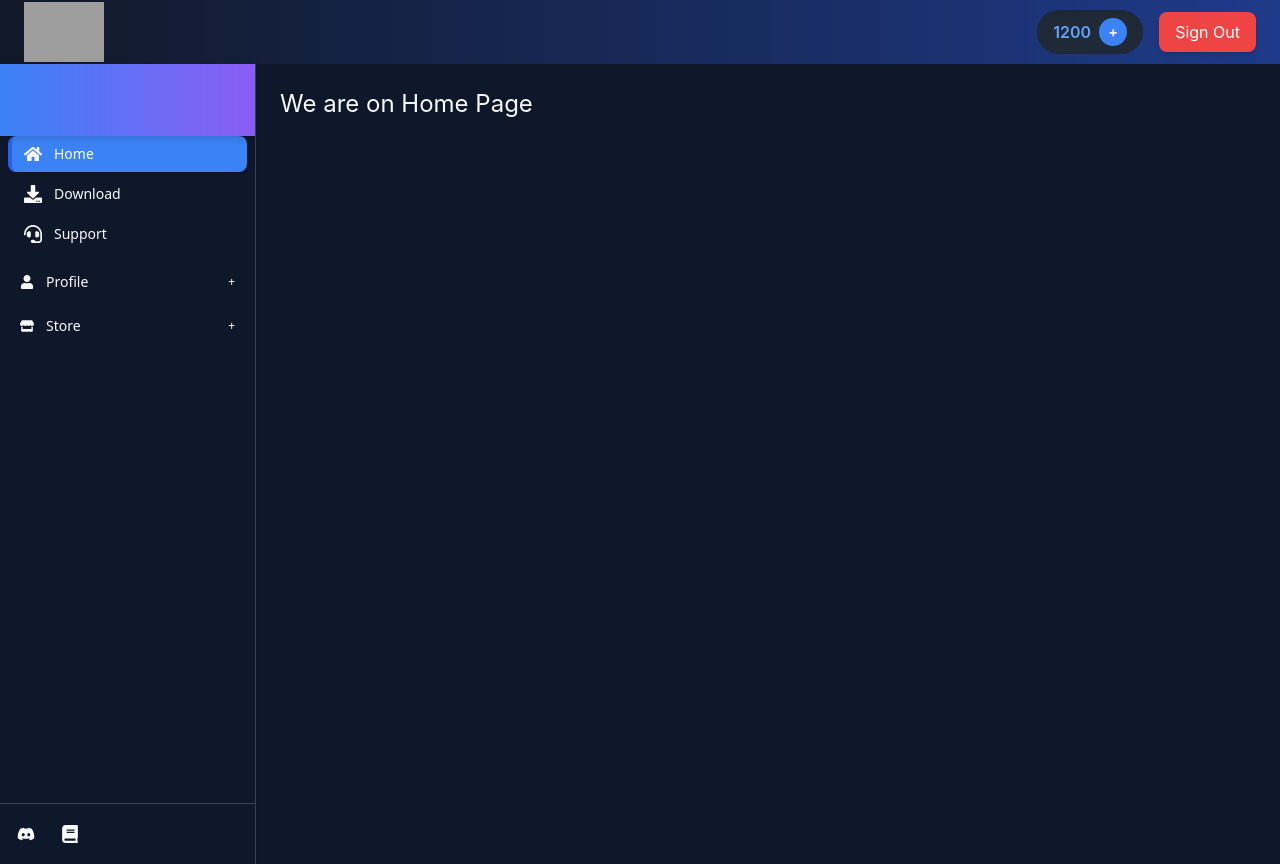
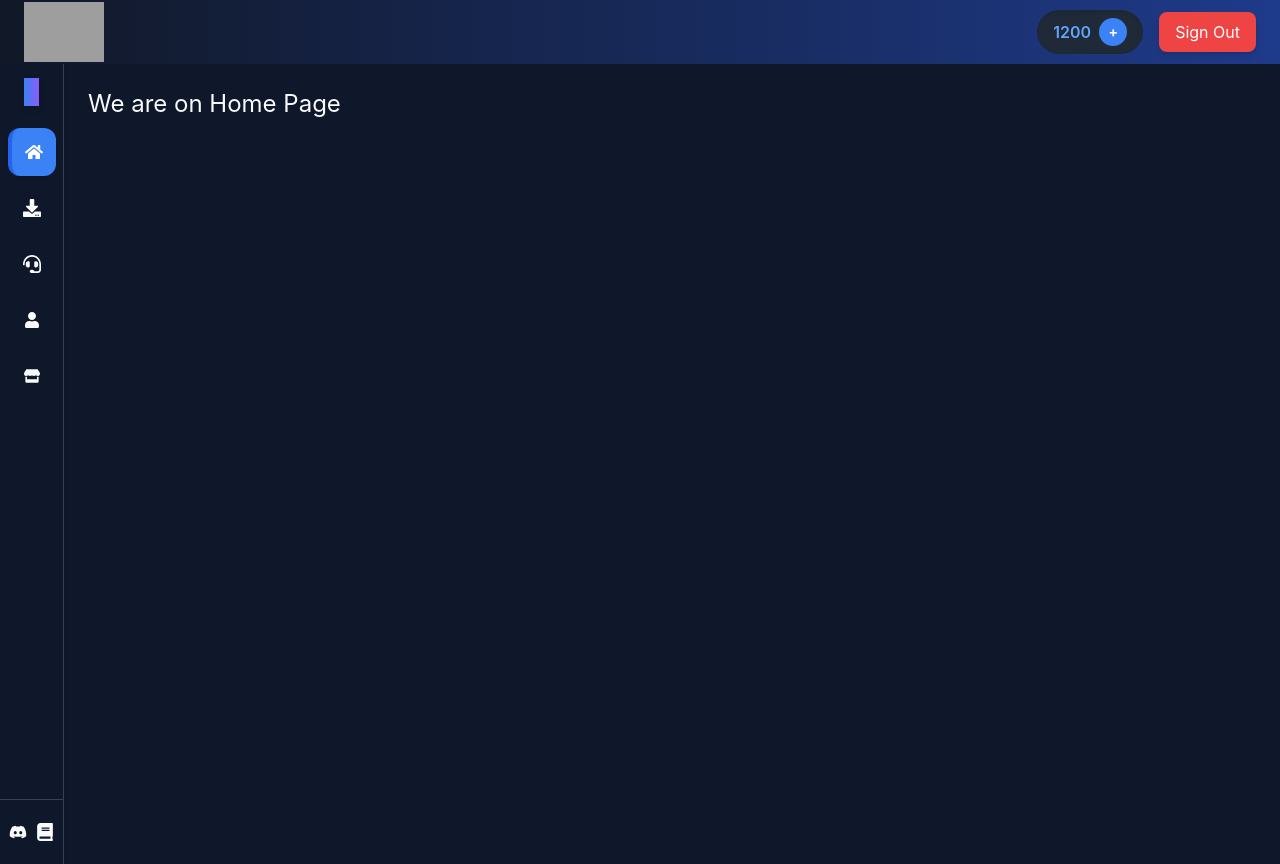
Before and after one commit to AdilameerAdi/UserProfile, a React (Vite) app: page / in a window 1280 px wide. Built offline with nearby package versions, Linux system fonts and the light colour scheme; grey boxes are pictures that could not be loaded.

Commit message:
changes in side bar

```diff
--- a/src/user design/userMain.jsx
+++ b/src/user design/userMain.jsx
@@ -183,62 +183,73 @@ export default function Sidebar() {
 
       {/* Desktop Sidebar */}
       <div
-        className="hidden md:flex md:flex-col md:w-64 h-screen sticky top-0 border-r shadow-sm"
+        className="hidden md:flex md:flex-col md:w-16 h-screen sticky top-0 border-r shadow-sm"
         style={{ backgroundColor: theme.bgColor, borderColor: theme.borderColor, color: theme.textColor }}
       >
-        <div
-          className="px-4 py-5 text-transparent uppercase text-2xl font-extrabold tracking-wide drop-shadow-md"
-          style={{ background: theme.gradientText, fontFamily: theme.fontFamily }}
-        >
-          Dionisy
+        <div className="h-14 flex items-center justify-center">
+          <div
+            className="text-transparent text-xl font-extrabold tracking-wide drop-shadow-md"
+            style={{ background: theme.gradientText, fontFamily: theme.fontFamily }}
+          >
+            D
+          </div>
         </div>
 
-        <nav className="flex-1 overflow-y-auto px-2 pb-4 flex flex-col gap-1">
+        <nav className="flex-1 overflow-y-auto py-2 flex flex-col items-center gap-2">
           {mainLinks.map((link) => (
             <NavLink
               key={link.name}
               to={link.path}
               className={({ isActive }) =>
-                `flex items-center gap-3 px-3 py-2 rounded-lg border-l-4 transition-all duration-300 ${
+                `group relative flex items-center justify-center w-12 h-12 rounded-xl transition-all duration-300 ${
                   isActive ? "shadow-sm" : "hover:opacity-90"
                 }`
               }
               style={({ isActive }) => ({
+                backgroundColor: isActive ? theme.activeBg : "transparent",
                 color: isActive ? theme.activeText : theme.textColor,
-                backgroundColor: isActive ? theme.activeBg : "transparent",
-                borderColor: isActive ? theme.activeBorder : "transparent",
+                borderLeft: isActive ? `4px solid ${theme.activeBorder}` : undefined,
               })}
             >
               <span className="text-lg">{link.icon}</span>
-              <span className="text-sm font-medium">{link.name}</span>
+              <span
+                className="pointer-events-none absolute left-14 top-1/2 -translate-y-1/2 whitespace-nowrap text-xs px-2 py-1 rounded opacity-0 group-hover:opacity-100 transition-opacity duration-300 shadow"
+                style={{ backgroundColor: theme.tooltipBg, color: theme.tooltipText }}
+              >
+                {link.name}
+              </span>
             </NavLink>
           ))}
 
           {/* Profile Section */}
-          <div className="mt-2">
+          <div
+            className="relative group"
+            onMouseEnter={() => { setIsProfileOpen(true); setIsStoreOpen(false); }}
+            onMouseLeave={() => setIsProfileOpen(false)}
+          >
             <button
-              onClick={() => {
-                setIsProfileOpen(!isProfileOpen);
-                setIsStoreOpen(false);
-              }}
-              className="w-full flex items-center justify-between px-3 py-2 rounded-lg hover:opacity-90 transition duration-300"
+              onClick={() => { setIsProfileOpen(!isProfileOpen); setIsStoreOpen(false); }}
+              className="relative flex items-center justify-center w-12 h-12 rounded-xl hover:opacity-90 transition duration-300"
               style={{ color: theme.textColor }}
             >
-              <span className="text-sm font-medium flex items-center gap-3">
-                <FaUser />
+              <FaUser />
+              <span
+                className="pointer-events-none absolute left-14 top-1/2 -translate-y-1/2 whitespace-nowrap text-xs px-2 py-1 rounded opacity-0 group-hover:opacity-100 transition-opacity duration-300 shadow"
+                style={{ backgroundColor: theme.tooltipBg, color: theme.tooltipText }}
+              >
                 Profile
               </span>
-              <span className="text-xs">{isProfileOpen ? "−" : "+"}</span>
             </button>
-            {isProfileOpen && (
-              <div className="mt-1 ml-2 flex flex-col gap-1">
+            {(isProfileOpen) && (
+             <div
+  className="absolute left-16 top-full mt-2 rounded-lg shadow-lg w-48 border flex flex-col gap-1 p-2 z-[1000]"
+  style={{ backgroundColor: theme.dropdownBg, borderColor: theme.borderColor }}
+>
                 {profileLinks.map((sub) => (
                   <NavLink
                     key={sub.name}
                     to={sub.path}
-                    className={({ isActive }) =>
-                      `block px-3 py-2 rounded-md border-l-4 text-sm transition-all duration-300`
-                    }
+                    className={({ isActive }) => `block px-4 py-2 text-sm rounded-md border-l-4 transition-all duration-300`}
                     style={({ isActive }) => ({
                       color: isActive ? theme.activeText : theme.textColor,
                       backgroundColor: isActive ? theme.activeBg : "transparent",
@@ -254,30 +265,34 @@ export default function Sidebar() {
           </div>
 
           {/* Store Section */}
-          <div className="mt-1">
+          <div
+            className="relative group"
+            onMouseEnter={() => { setIsStoreOpen(true); setIsProfileOpen(false); }}
+            onMouseLeave={() => setIsStoreOpen(false)}
+          >
             <button
-              onClick={() => {
-                setIsStoreOpen(!isStoreOpen);
-                setIsProfileOpen(false);
-              }}
-              className="w-full flex items-center justify-between px-3 py-2 rounded-lg hover:opacity-90 transition duration-300"
+              onClick={() => { setIsStoreOpen(!isStoreOpen); setIsProfileOpen(false); }}
+              className="relative flex items-center justify-center w-12 h-12 rounded-xl hover:opacity-90 transition duration-300"
               style={{ color: theme.textColor }}
             >
-              <span className="text-sm font-medium flex items-center gap-3">
-                <FaStore />
+              <FaStore />
+              <span
+                className="pointer-events-none absolute left-14 top-1/2 -translate-y-1/2 whitespace-nowrap text-xs px-2 py-1 rounded opacity-0 group-hover:opacity-100 transition-opacity duration-300 shadow"
+                style={{ backgroundColor: theme.tooltipBg, color: theme.tooltipText }}
+              >
                 Store
               </span>
-              <span className="text-xs">{isStoreOpen ? "−" : "+"}</span>
             </button>
-            {isStoreOpen && (
-              <div className="mt-1 ml-2 flex flex-col gap-1">
+            {(isStoreOpen) && (
+             <div
+  className="absolute left-16 top-full mt-2 rounded-lg shadow-lg w-48 border flex flex-col gap-1 p-2 z-[1000]"
+  style={{ backgroundColor: theme.dropdownBg, borderColor: theme.borderColor }}
+>
                 {storeLinks.map((sub) => (
                   <NavLink
                     key={sub.name}
                     to={sub.path}
-                    className={({ isActive }) =>
-                      `block px-3 py-2 rounded-md border-l-4 text-sm transition-all duration-300`
-                    }
+                    className={({ isActive }) => `block px-4 py-2 text-sm rounded-md border-l-4 transition-all duration-300`}
                     style={({ isActive }) => ({
                       color: isActive ? theme.activeText : theme.textColor,
                       backgroundColor: isActive ? theme.activeBg : "transparent",
@@ -295,17 +310,23 @@ export default function Sidebar() {
 
         {/* Footer / Extra Links */}
         <div className="px-2 py-3 border-t" style={{ borderColor: theme.borderColor }}>
-          <div className="flex items-center gap-2">
+          <div className="flex items-center justify-center gap-2">
             {extraLinks.map((link) => (
               <a
                 key={link.name}
                 href={link.url}
                 target="_blank"
                 rel="noopener noreferrer"
-                className="flex items-center justify-center w-9 h-9 rounded-lg hover:opacity-90 transition duration-300"
+                className="group relative flex items-center justify-center w-10 h-10 rounded-lg hover:opacity-90 transition duration-300"
                 style={{ color: theme.textColor }}
               >
                 <span className="text-lg">{link.icon}</span>
+                <span
+                  className="pointer-events-none absolute left-14 top-1/2 -translate-y-1/2 whitespace-nowrap text-xs px-2 py-1 rounded opacity-0 group-hover:opacity-100 transition-opacity duration-300 shadow"
+                  style={{ backgroundColor: theme.tooltipBg, color: theme.tooltipText }}
+                >
+                  {link.name}
+                </span>
               </a>
             ))}
           </div>
```
